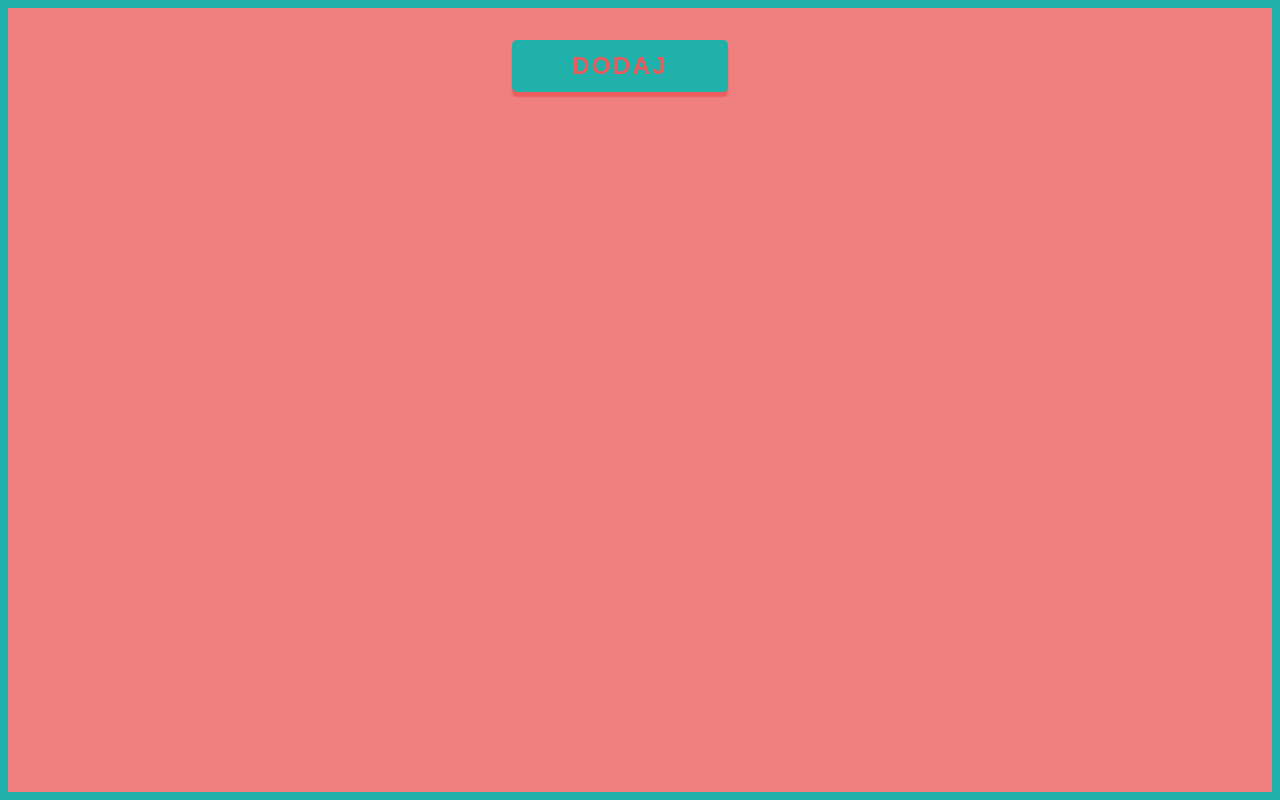
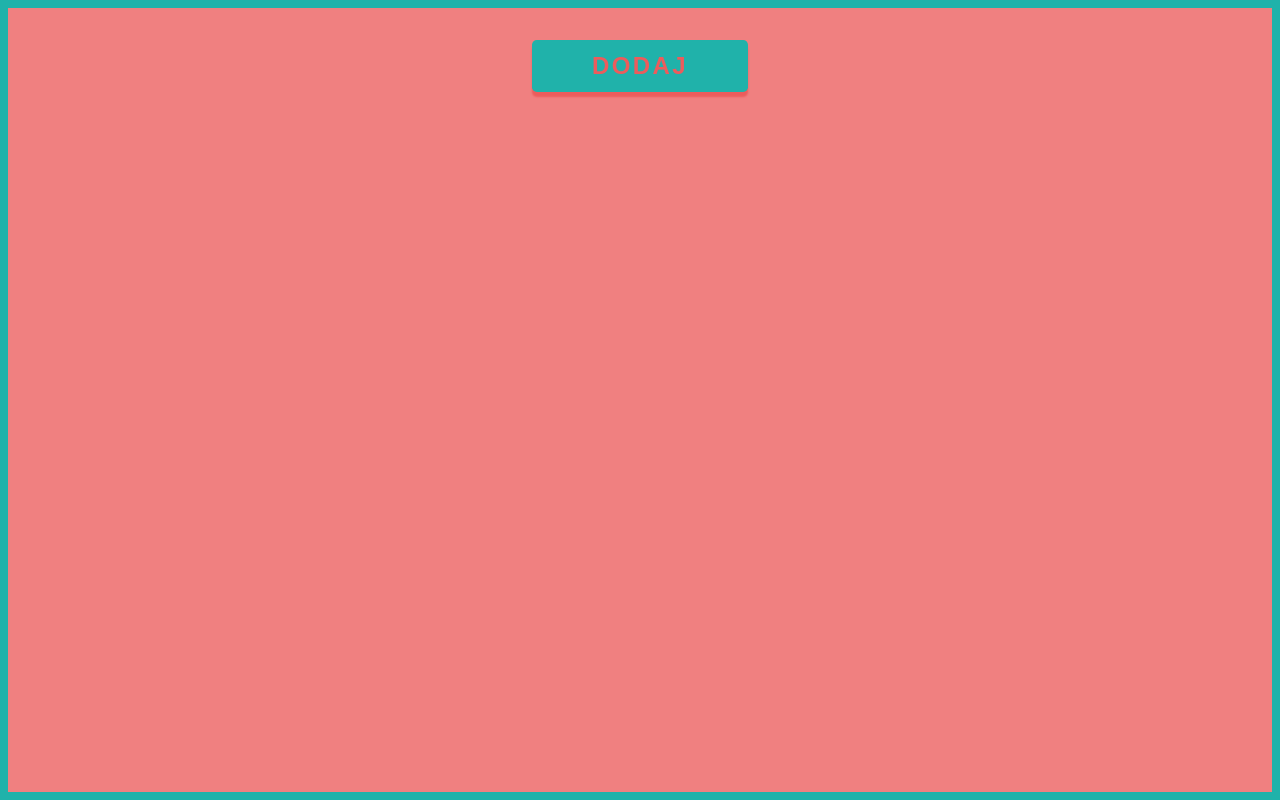
Before and after one commit to A-Tyminski/Github-Flow, a plain HTML site: page index.html in a window 1280 px wide. Drawn offline with Linux system fonts and the light colour scheme.

Commit message:
Remove flex from wrapper

```diff
--- a/style.css
+++ b/style.css
@@ -12,15 +12,15 @@ body {
 
 .wrapper {
     padding: 2em;
-    display: flex;
-    justify-content: center;
-    align-items: flex-start;
+
     border: .5em solid lightseagreen;
     background-color: lightcoral;
     min-height: 100vh;
 }
 
 .btn {
+    margin:  0 auto;
+    display: block;
     padding: .5em 2.5em;
     border: none;
     font-size: 1.5rem;
@@ -43,3 +43,7 @@ body {
     box-shadow: 0 0px 2px rgb(236, 92, 92);
     color: rgb(255, 100, 100) ;
 }
+
+.list {
+    font-size: 2rem;
+}
```
